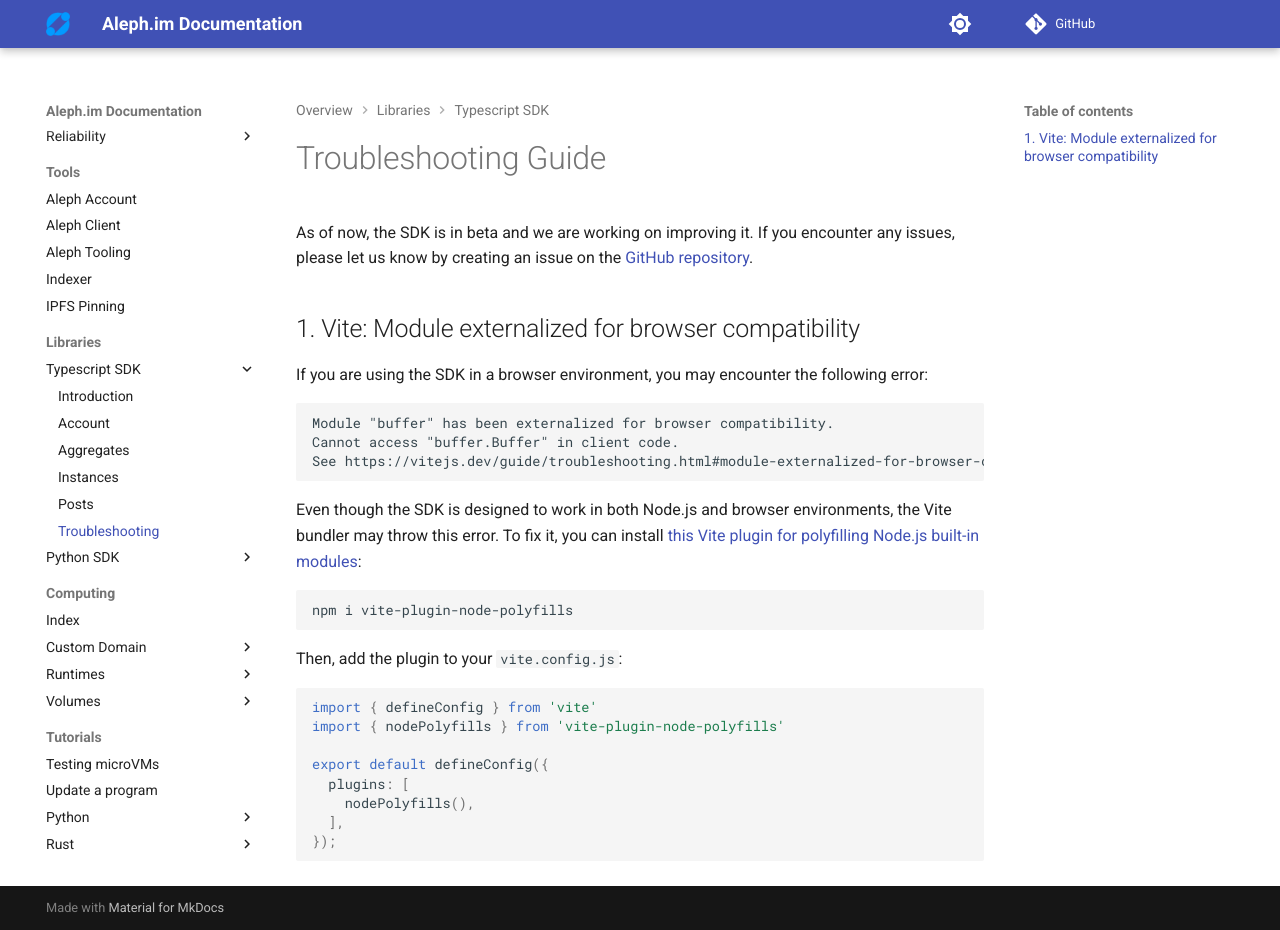
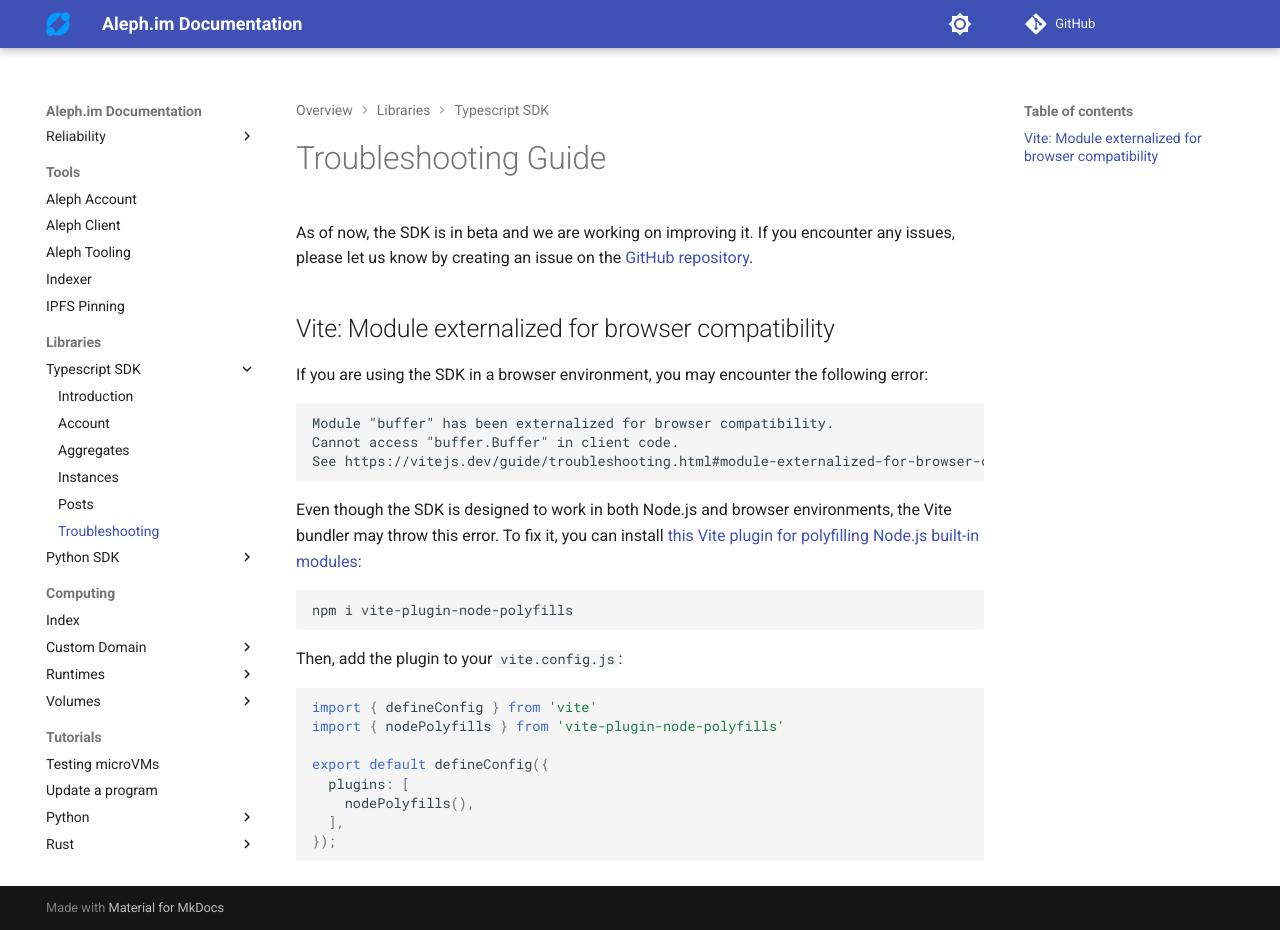
Before and after one commit to aleph-im/aleph-docs, an MkDocs documentation site: the page built from docs/libraries/typescript-sdk/troubleshooting.md, in a window 1280 px wide and 930 px high. Built offline with MkDocs 1.6.1 and Material for MkDocs 9.7.7, drawn with Linux system fonts in a browser that asks for light colours; comment, search, counter and statistics services are not loaded.

Commit message:
Change troubleshooting section title

```diff
--- a/docs/libraries/typescript-sdk/troubleshooting.md
+++ b/docs/libraries/typescript-sdk/troubleshooting.md
@@ -3,7 +3,7 @@
 As of now, the SDK is in beta and we are working on improving it.
 If you encounter any issues, please let us know by creating an issue on the [GitHub repository](https://github.com/aleph-im/aleph-sdk-ts/issues).
 
-## 1. Vite: Module externalized for browser compatibility
+## Vite: Module externalized for browser compatibility
 
 If you are using the SDK in a browser environment, you may encounter the following error:
 
```
